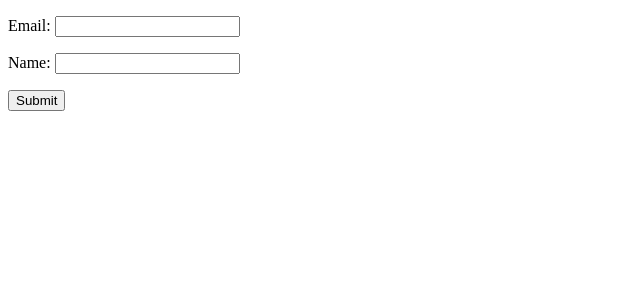
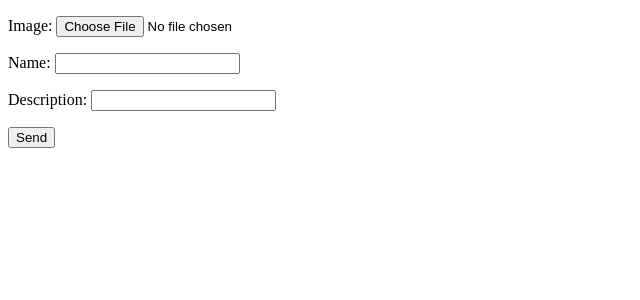
Before and after one commit to abdallah-nasir/Django-Api-CFE, a Django app: page / in a window 1280 px wide. Shown: the top 300 px of the page, without its empty margins (0-640 px from the left). Run offline with Django 3.2, Linux system fonts and the light colour scheme.

Commit message:
second-commit

```diff
--- a/appApi/updates/forms.py
+++ b/appApi/updates/forms.py
@@ -2,5 +2,6 @@
 from django import forms
 
 class JoinForm(forms.Form): # or forms.ModelForm
-    email = forms.EmailField()
+    image = forms.ImageField()
     name = forms.CharField(max_length=120)
+    description=forms.CharField(widget=forms.TextInput())
--- a/appApi/updates/templates/ajax.html
+++ b/appApi/updates/templates/ajax.html
@@ -1,11 +1,14 @@
 {% extends "base.html" %}
-{% comment "template_location" %}
-    'forms/ajax.html'
-{% endcomment %}
+
+
 {% block content %}
-    <form class='my-ajax-form' method='POST' action='.' data-url='{{ request.build_absolute_uri|safe }}'>
+<div class="mt-3">
+    <div id="alert-box"></div>
+    <div id="img-box"></div>
+    <form id="p-form" autocomplete="off">
         {% csrf_token %}
-        {{form.as_p|safe}}
-        <button type='submit'>Submit</button>
+        {{form.as_p}}
+        <button type="submit" class="btn btn-primary">Send</button>
     </form>
+</div>
 {% endblock content %}
--- a/appApi/updates/templates/base.html
+++ b/appApi/updates/templates/base.html
@@ -14,8 +14,8 @@
     <!-- jQuery (required for this Ajax tutorial) -->
     <script src="https://ajax.googleapis.com/ajax/libs/jquery/1.12.4/jquery.min.js"></script>
 
-
-    <script>
+<!-- start ajax 1 -->
+    <!-- <script>
 
       // using jQuery
 function getCookie(name) {
@@ -75,6 +75,73 @@ $.ajaxSetup({
               console.log(errorThrown)
           }
       })
-      </script>
+      </script> -->
+<!-- end ajax 1 -->
+
+<script>
+  const alertBox = document.getElementById('alert-box')
+const imgBox = document.getElementById('img-box')
+const form = document.getElementById('p-form')
+
+const name = document.getElementById('id_name')
+const description = document.getElementById('id_description')
+const image = document.getElementById('id_image')
+
+const csrf = document.getElementsByName('csrfmiddlewaretoken')
+console.log(csrf)
+
+const url = "{% url 'home:ajax' %}"
+
+const handleAlerts = (type, text) =>{
+    alertBox.innerHTML = `<div class="alert alert-${type}" role="alert">
+                            ${text}
+                        </div>`
+}
+
+image.addEventListener('change', ()=>{
+    const img_data = image.files[0]
+    const url = URL.createObjectURL(img_data)
+    console.log(url)
+    imgBox.innerHTML = `<img src="${url}" width="100%">`
+})
+
+form.addEventListener('submit', e=>{
+    e.preventDefault()
+
+    const fd = new FormData()
+    fd.append('csrfmiddlewaretoken', csrf[0].value)
+    fd.append('name', name.value)
+    fd.append('description', description.value)
+    fd.append('image', image.files[0])
+
+    $.ajax({
+        type: 'POST',
+        url: url,
+        enctype: 'multipart/form-data',
+        data: fd,
+        success: function(response){
+            console.log(response)
+            const sText = `successfully saved ${response.name}`
+            handleAlerts('success', sText)
+            setTimeout(()=>{
+                alertBox.innerHTML = ""
+                imgBox.innerHTML = ""
+                name.value = ""
+                description.value = ""
+                image.value = ""
+            }, 3000)
+        },
+        error: function(error){
+            console.log(error)
+            handleAlerts('danger', 'ups..something went wrong')
+        },
+        cache: false,
+        contentType: false,
+        processData: false,
+    })
+})
+
+console.log(form)
+</script>
   </body>
 </html>
--- a/appApi/updates/urls.py
+++ b/appApi/updates/urls.py
@@ -6,6 +6,6 @@ app_name="updates"
 urlpatterns = [
     # path('updates/',JsonCbv2.as_view(),name="update"),
     # path('', JoinFormView.as_view()),
-    path('',views.JoinFormView),
+    path('',views.JoinFormView,name="ajax"),
 
 ]
--- a/appApi/updates/views.py
+++ b/appApi/updates/views.py
@@ -68,13 +68,12 @@ from django.http import JsonResponse
 #             return response
 
 def JoinFormView(request):
-    form=JoinForm(request.POST or None)
+    form=JoinForm(request.POST or None,request.FILES or None)
     if request.is_ajax():
-        if form.is_valid():
-            print(form.cleaned_data)
-            data = {
+        Update.objects.create(user=request.user,content="asdasd")
+        data = {
                 'message': "Successfully submitted form data."
-            }
-            return JsonResponse(data)
+        }
+        return JsonResponse(data)
     context={"form":form}
     return render(request,"ajax.html",context)
```
Also changed, not shown: appApi/db.sqlite3.
